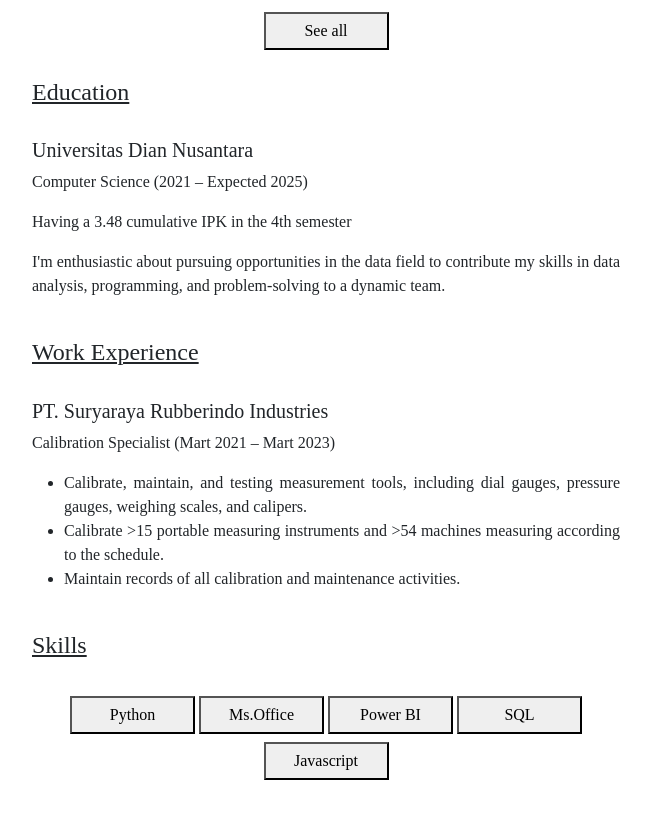
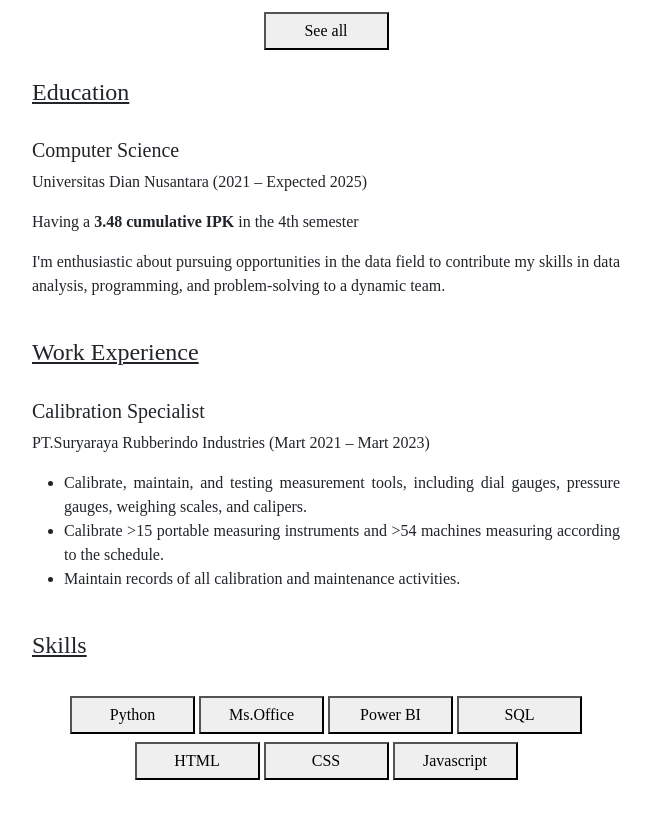
Before and after one commit to egrizq/egrizq.github.io, a plain HTML site: page index.html in a window 1280 px wide. Shown: the part 1240-2058 px from the top of the page, without its empty margins (314-965 px from the left). Drawn offline with nearby package versions, Linux system fonts and the light colour scheme.

Commit message:
new website 4th update

```diff
--- a/index.html
+++ b/index.html
@@ -18,11 +18,11 @@
                 <div class="pt-4">
                     <h3>Hey, I'm Muhammad Rizq Ramadhan</h3>
                     <h3>I'm a Data Scientist</h3>
-                    <h3>Based in Bekasi, Indonesia</h3>
+                    <h3>Based in Jakarta, Indonesia</h3>
                 </div>
 
                 <div class="pt-4">
-                    <p>As a 4<sup>th</sup> semester <u>Computer Science</u> student in Universitas Dian Nusantara, I’m excited to share my journey and portfolio I’m working on it!</p>
+                    <p>As a 4<sup>th</sup> semester <u>Computer Science</u> student at Universitas Dian Nusantara, I’m excited to share my journey and the portfolio I’m working on!</p>
                 </div>
 
                 <div class="pt-2">
@@ -124,9 +124,9 @@
                     <div class="pb-4">
                         <h4><u>Education</u></h4>
                     </div>
-                    <h5>Universitas Dian Nusantara</h5>
-                    <p>Computer Science (2021 – Expected 2025)</p>
-                    <p>Having a 3.48 cumulative IPK in the 4th semester</p>
+                    <h5>Computer Science</h5>
+                    <p>Universitas Dian Nusantara (2021 – Expected 2025)</p>
+                    <p>Having a <b>3.48 cumulative IPK</b> in the 4th semester</p>
                     <p>I'm enthusiastic about pursuing opportunities in the data field to contribute my skills in data analysis, programming, and problem-solving to a dynamic team.</p>
 
                     <!-- <h5>Universitas Gunadarma</h5>
@@ -138,8 +138,8 @@
                     <div class="pb-4">
                         <h4><u>Work Experience</u></h4>
                     </div>
-                    <h5>PT. Suryaraya Rubberindo Industries</h5>
-                    <p>Calibration Specialist (Mart 2021 – Mart 2023)</p>
+                    <h5>Calibration Specialist</h5>
+                    <p>PT.Suryaraya Rubberindo Industries (Mart 2021 – Mart 2023)</p>
                     <ul>
                         <li>Calibrate, maintain, and testing measurement tools, including dial gauges, pressure gauges, weighing scales, and calipers.</li>
                         <li>Calibrate >15 portable measuring instruments and >54 machines measuring according to the schedule.</li>
@@ -157,6 +157,8 @@
                         <button class="skill">Ms.Office</button>
                         <button class="skill">Power BI</button>
                         <button class="skill">SQL</button>
+                        <button class="skill">HTML</button>
+                        <button class="skill">CSS</button>
                         <button class="skill">Javascript</button>
                     </div>
                 </div>
```
